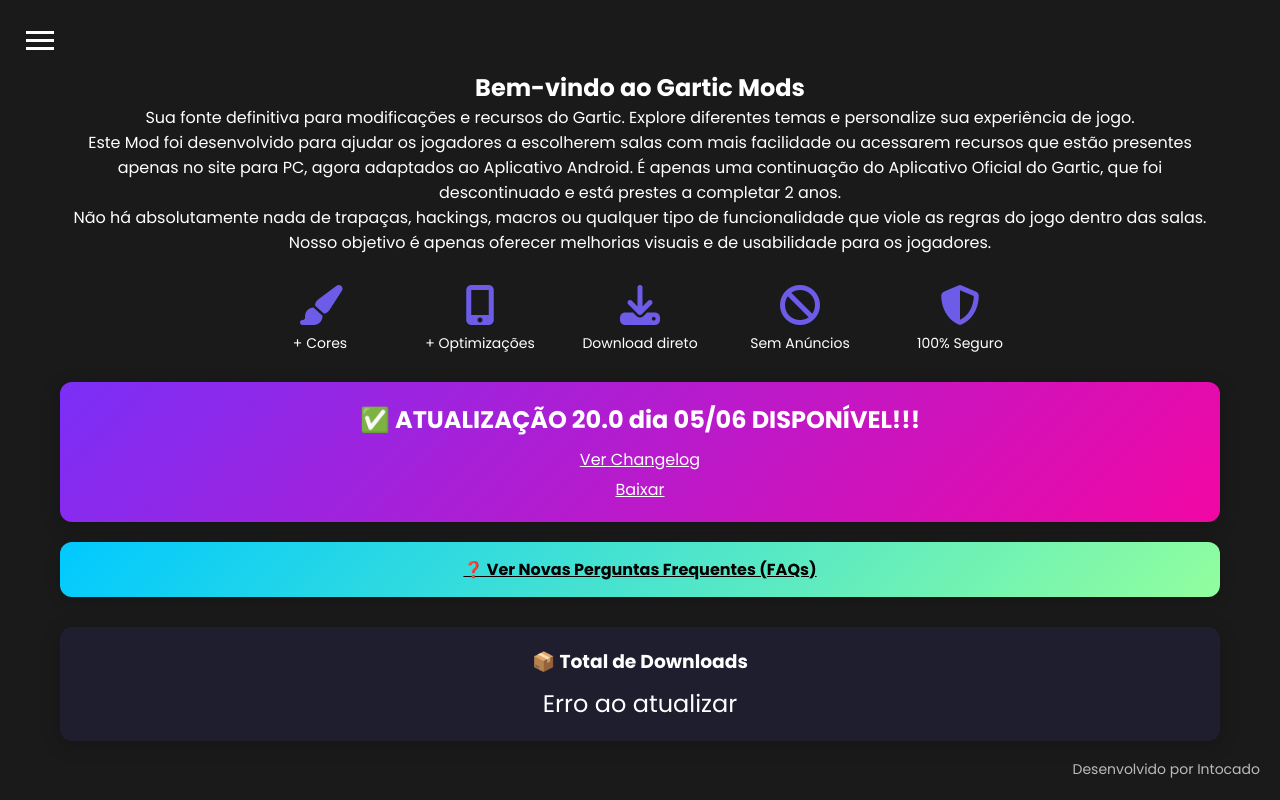
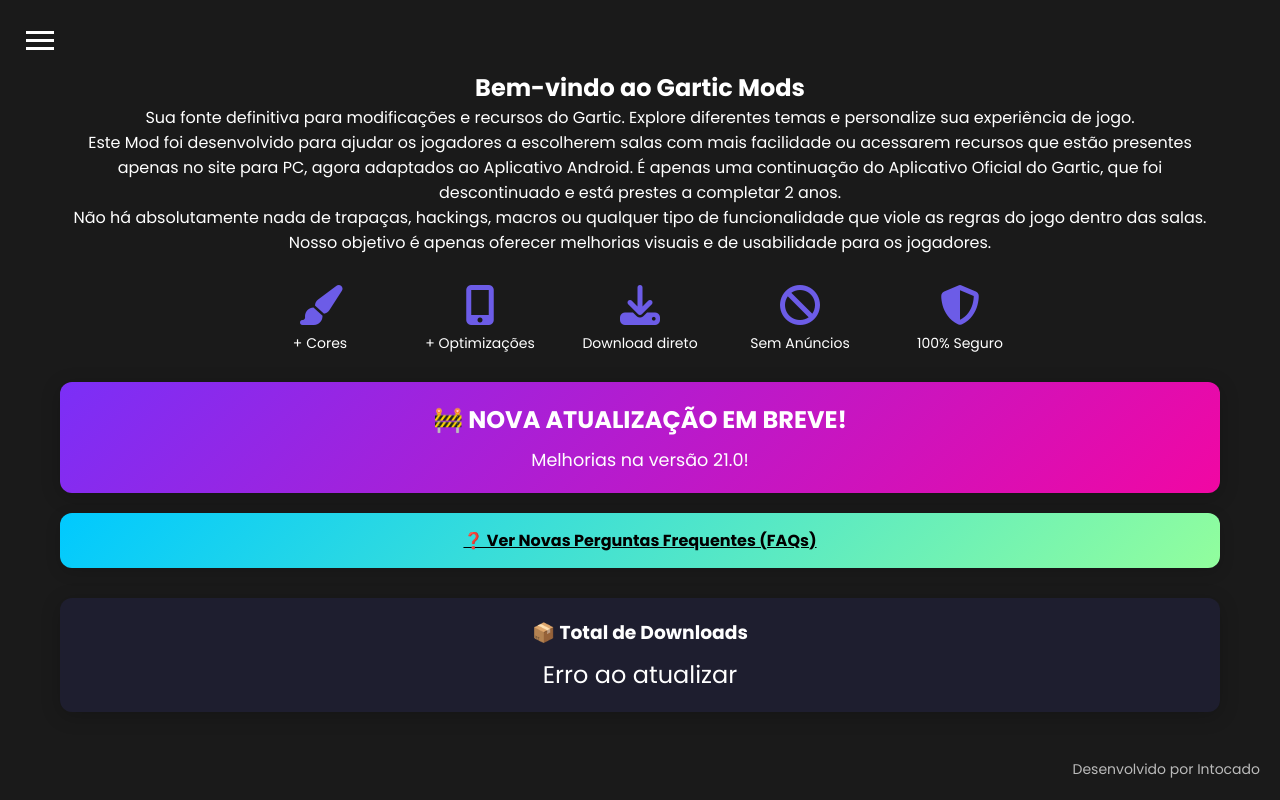
Before and after one commit to uploadinto/gtreup, a plain HTML site: page index.html in a window 1280 px wide. Drawn offline with Linux system fonts and the light colour scheme; no server answers.

Commit message:
Update index.html

```diff
--- a/index.html
+++ b/index.html
@@ -540,15 +540,13 @@
 
 <div style="margin-top: 30px; padding: 20px; background: linear-gradient(135deg, #7b2ff7, #f107a3); border-radius: 12px; text-align: center; color: white; box-shadow: 0 4px 20px rgba(0,0,0,0.2); animation: pulse 2s infinite;">
   <h3 style="margin-bottom: 10px; font-size: 1.5em;">
-    ✅ ATUALIZAÇÃO 20.0 dia 05/06 DISPONÍVEL!!!
+    🚧 NOVA ATUALIZAÇÃO EM BREVE!
   </h3>
-  <a href="#changelog" onclick="showSection('changelog')" style="color: white; text-decoration: underline; display: block; margin-top: 10px;">
-    Ver Changelog
-  </a>
-  <a href="#downloads" onclick="showSection('downloads')" style="color: white; text-decoration: underline; display: block; margin-top: 5px;">
-    Baixar
-  </a>
+  <p style="margin: 0; font-size: 1.1em;">
+    Melhorias na versão 21.0!
+  </p>
 </div>
+
 
 
 <div style="margin-top: 20px; padding: 15px; background: linear-gradient(135deg, #00c9ff, #92fe9d); border-radius: 12px; text-align: center; color: #000; box-shadow: 0 4px 15px rgba(0,0,0,0.15);">
```
